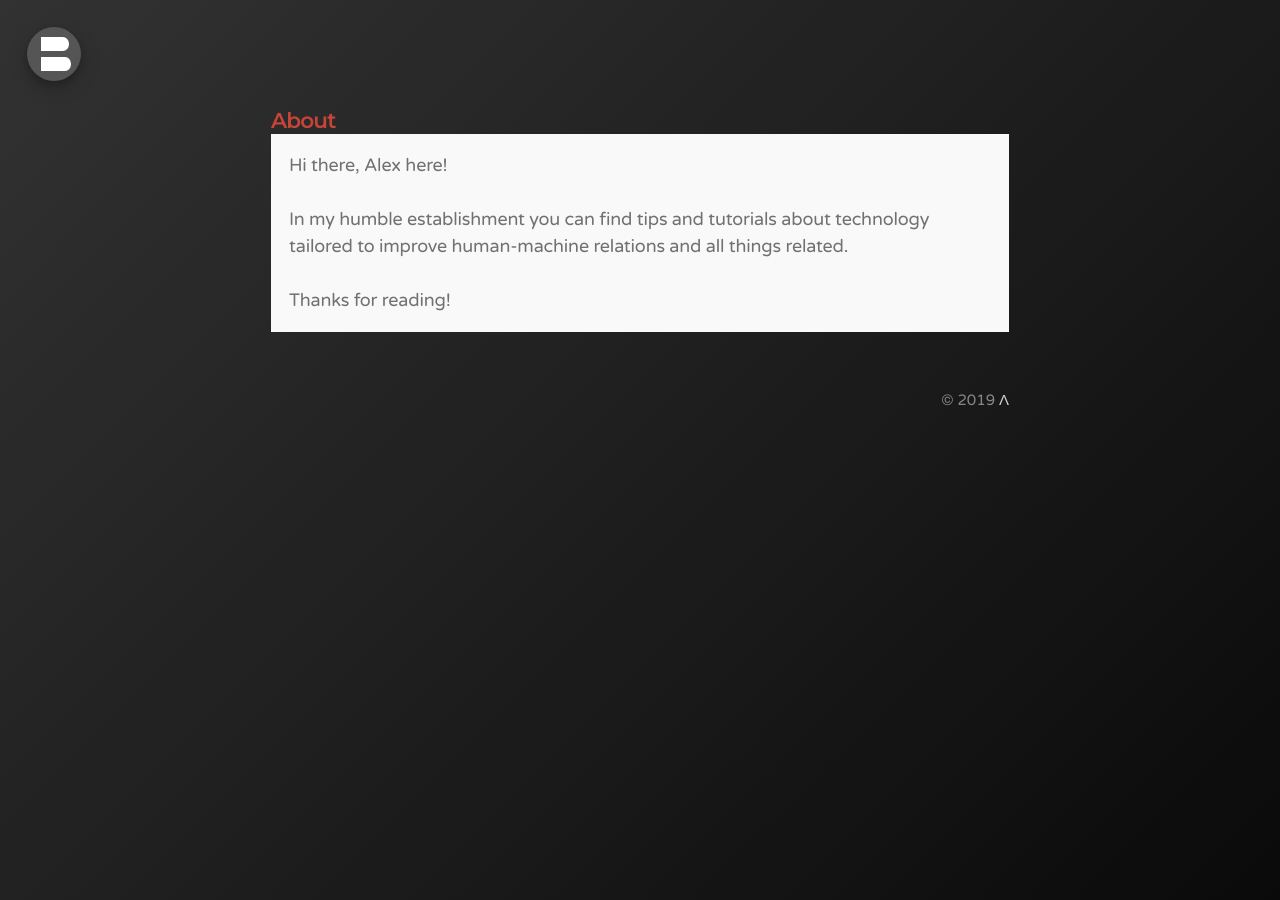
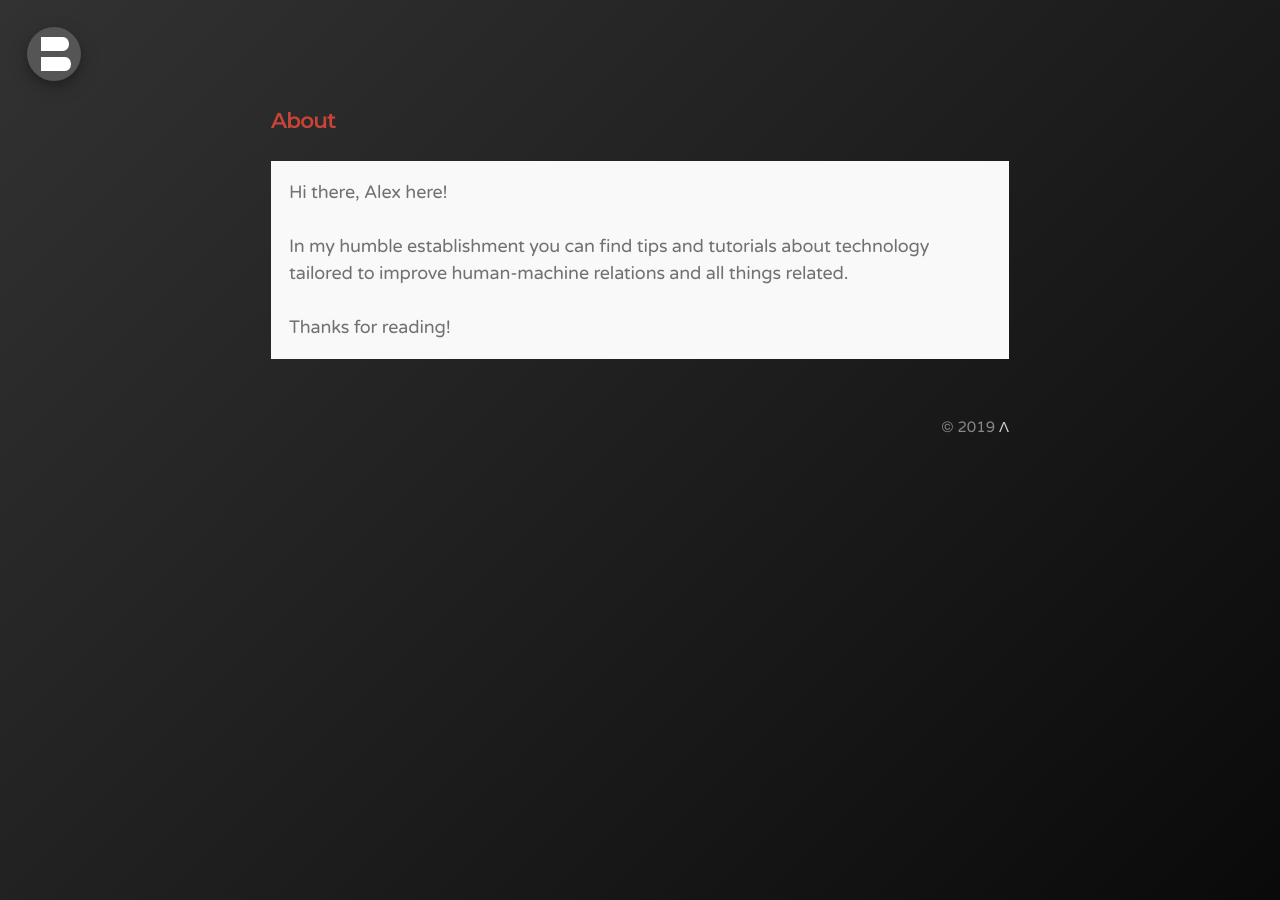
Before and after one commit to bonina/bonina.github.io, a Jekyll site: the page built from about.md, in a window 1280 px wide. Built offline with Jekyll 4.4.1, drawn with Linux system fonts in a browser that asks for light colours.

Commit message:
Update about.md

```diff
--- a/about.md
+++ b/about.md
@@ -4,7 +4,7 @@ title: About
 sitemap: false
 ---
 
-<p class="message">
+<p class="message categories">
 Hi there, Alex here!<br><br>
 In my humble establishment you can find tips and tutorials about technology tailored to improve human-machine relations and all things related.<br><br>
 Thanks for reading!
```
